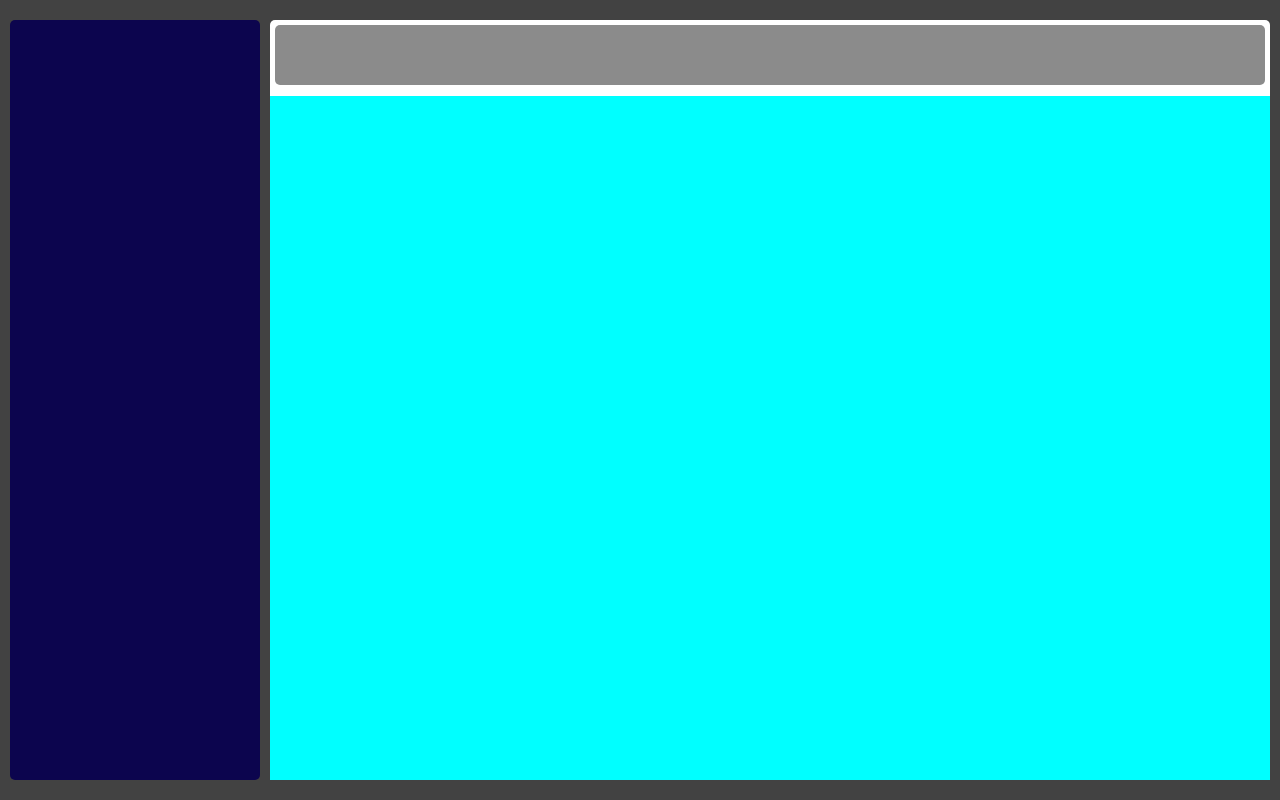
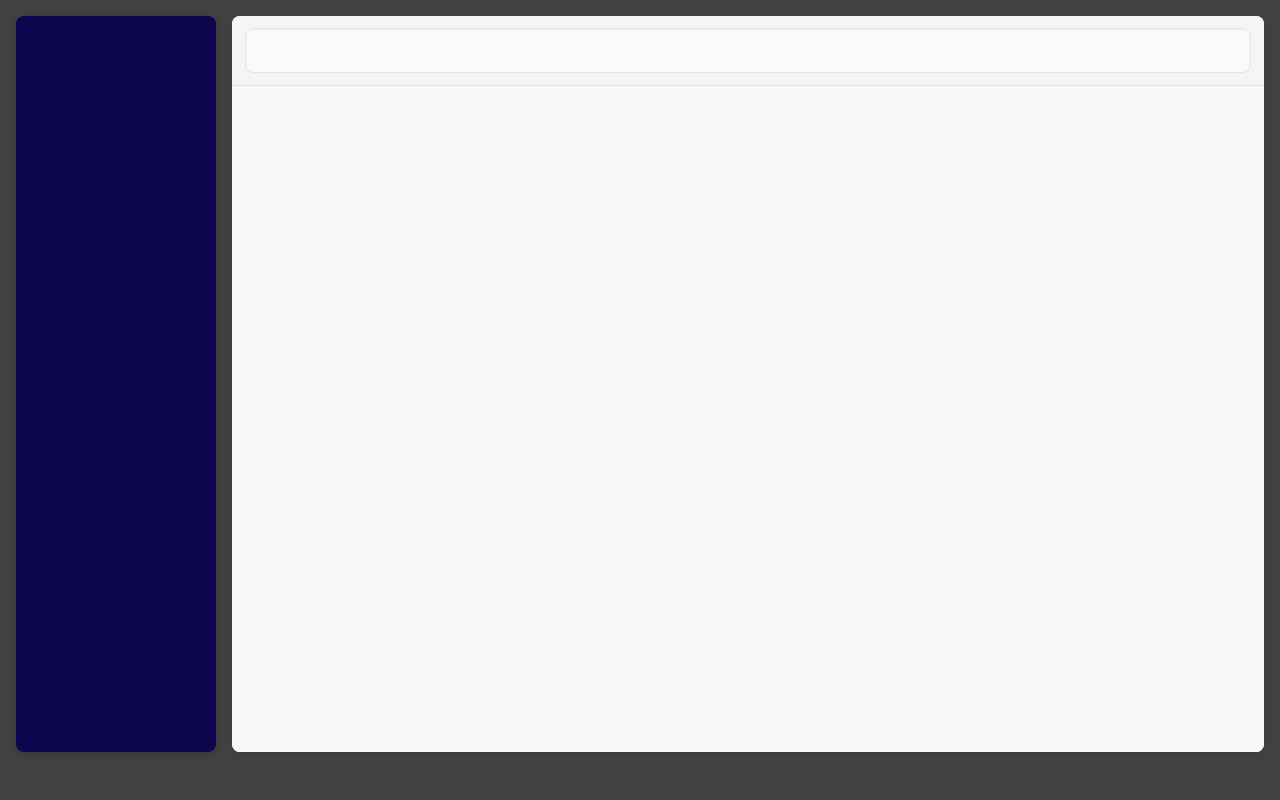
Before and after one commit to d3xb0t/simplelayout-pos, a React (Vite) app: page / in a window 1280 px wide. Built offline with nearby package versions, Linux system fonts and the light colour scheme.

Commit message:
Basic layout [No control icons]

```diff
--- a/src/assets/styles/AppStyles.module.css
+++ b/src/assets/styles/AppStyles.module.css
@@ -1,39 +1,34 @@
 .layout {
     display: flex;
-    flex-direction: row;
-    justify-content: center;
-    align-items: center;
     height: 100vh;
     width: 100vw;
-
     background-color: #424242;
+    padding: 1rem;
+    box-sizing: border-box;
 }
 
 .sideBar {
-    height: 95%;
-    width: 20%;
-
-
-    margin: 0px 5px 0px 10px;
-    background-color: rgb(12, 5, 78);
-
-    border-radius: 5px;
+    height: calc(100% - 2rem);
+    width: 15%;
+    min-width: 200px;
+    background-color: #0c054e;
+    border-radius: 8px;
+    box-shadow: 0 2px 10px rgba(0, 0, 0, 0.2);
+    margin-right: 0.5rem;
+    padding: 1rem;
 }
 
 .dashBoard {
     display: flex;
     flex-direction: column;
-    justify-content:space-between;
-    align-items: center;
-    height: 95%;
-    width: 80%;
-
-    margin: 0px 10px 0px 5px;
-    background-color: white;
-
-    border-radius: 5px;
+    height: calc(100% - 2rem);
+    width: 85%;
+    background-color: #ffffff;
+    border-radius: 8px;
+    box-shadow: 0 2px 10px rgba(0, 0, 0, 0.1);
+    margin-left: 0.5rem;
+    overflow: hidden;
 }
-
 
 .controlContainer {
     display: flex;
@@ -41,18 +36,26 @@
     align-items: center;
     height: 70px;
     width: 100%;
+    padding: 0.5rem;
+    box-sizing: border-box;
+    background-color: #f5f5f5;
+    border-bottom: 1px solid #e0e0e0;
 }
 
 .controls {
     height: 85%;
     width: 99%;
-    border-radius: 5px;
-    background-color: #8B8B8B;
+    border-radius: 8px;
+    background-color: #f8fafc;
+    border: 1px solid #e1e5eb;
+    box-shadow: inset 0 1px 3px rgba(0, 0, 0, 0.05);
 }
 
 .itemsContainer {
-    height: 90%;
+    flex: 1;
     width: 100%;
-
-    background-color: aqua;
+    padding: 1rem;
+    box-sizing: border-box;
+    background-color: #f9f9f9;
+    overflow-y: auto;
 }
--- a/src/components/layout/Layout.jsx
+++ b/src/components/layout/Layout.jsx
@@ -14,6 +14,7 @@ const Layout = () => {
         <div className={styles.layout}>
             <aside className={styles.sideBar}>
                 <nav>
+                    {/* Espacio para elementos de navegación */}
                 </nav>
             </aside>
 
@@ -23,10 +24,11 @@ const Layout = () => {
                 </section>
 
                 <article className={styles.itemsContainer}>
-
+                    <ItemsContainer />
                 </article>
             </main>
         </div>
     )
 }
-    export default Layout
+
+export default Layout
```
